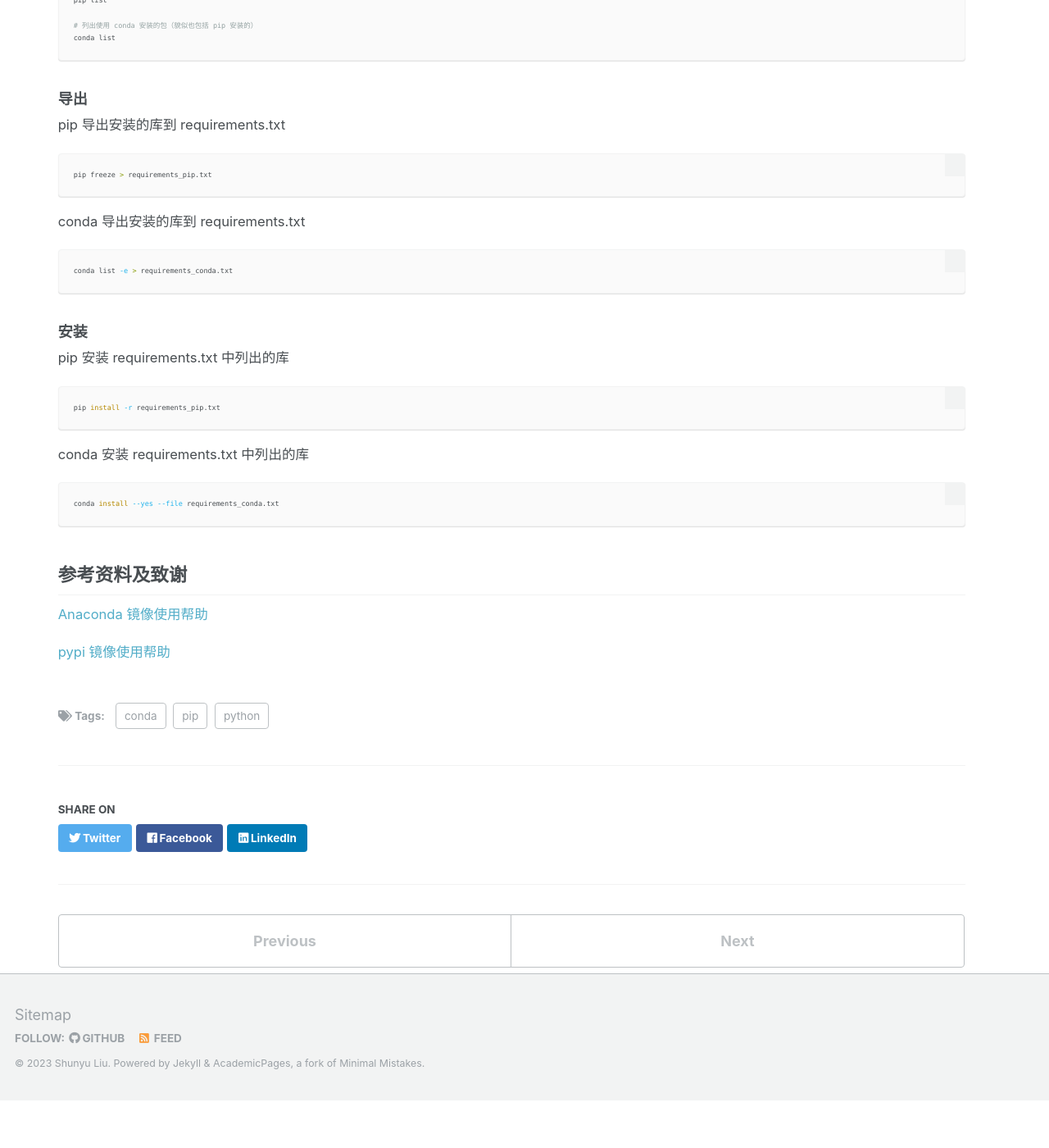
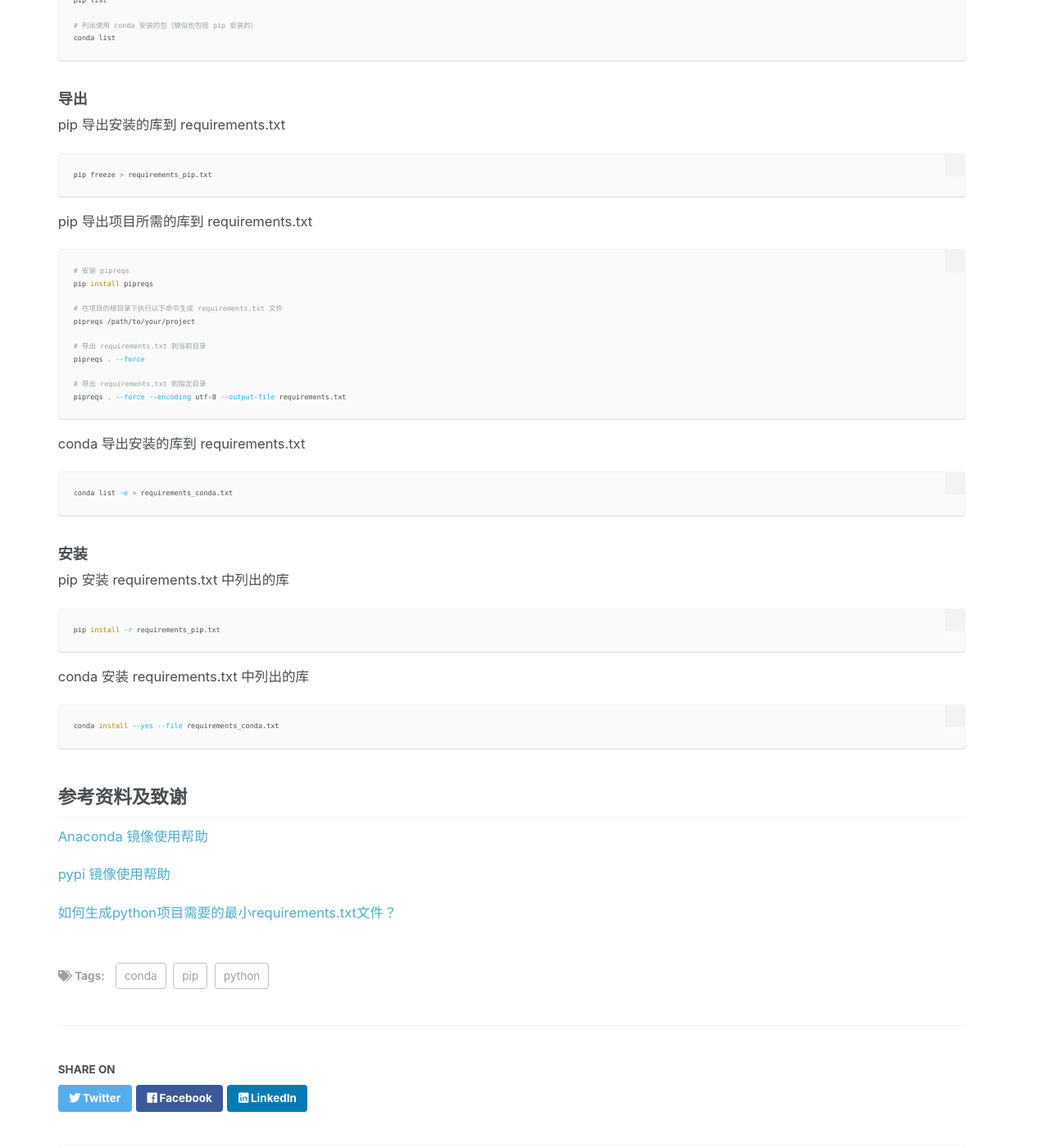
Before and after one commit to liushunyu/liushunyu.github.io, a Jekyll site: the page built from _posts/2019-08-06-pip 和 conda 包的转移复制.md, in a window 1280 px wide and 1400 px high, scrolled down 499 px. Shown: the whole window at 82% size. Built offline with Jekyll 4.4.1, drawn with Linux system fonts in a browser that asks for light colours; before the commit the page ends 1841 px from its top, so only the background shows below that.

Commit message:
Update 2019-08-06-pip 和 conda 包的转移复制.md

````diff
--- a/_posts/2019-08-06-pip 和 conda 包的转移复制.md
+++ b/_posts/2019-08-06-pip 和 conda 包的转移复制.md
@@ -38,6 +38,26 @@ pip 导出安装的库到 requirements.txt
 pip freeze > requirements_pip.txt
 ```
 
+
+
+pip 导出项目所需的库到 requirements.txt
+
+```bash
+# 安装 pipreqs
+pip install pipreqs
+
+# 在项目的根目录下执行以下命令生成 requirements.txt 文件
+pipreqs /path/to/your/project
+
+# 导出 requirements.txt 到当前目录
+pipreqs . --force
+
+# 导出 requirements.txt 到指定目录
+pipreqs . --force --encoding utf-8 --output-file requirements.txt
+```
+
+
+
 conda 导出安装的库到 requirements.txt
 
 ```bash
@@ -68,3 +88,5 @@ conda install --yes --file requirements_conda.txt
 [Anaconda 镜像使用帮助](https://mirrors.tuna.tsinghua.edu.cn/help/anaconda/)
 
 [pypi 镜像使用帮助](https://mirrors.tuna.tsinghua.edu.cn/help/pypi/)
+
+[如何生成python项目需要的最小requirements.txt文件？](https://www.zhihu.com/question/463332914/answer/3088947936)
````
